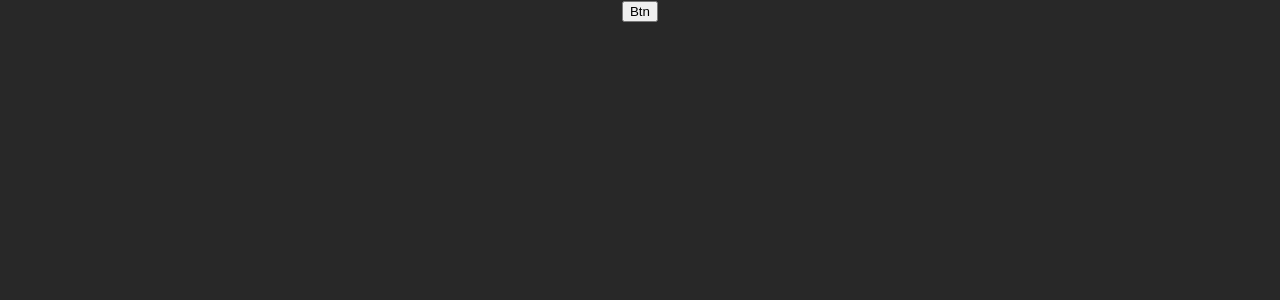
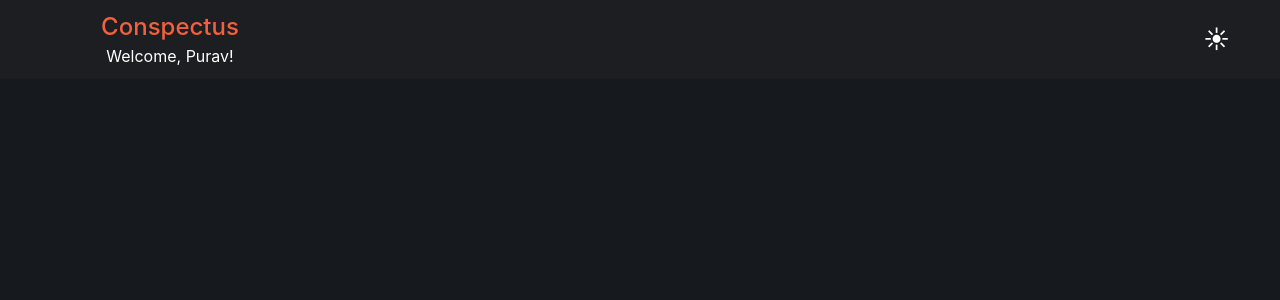
Before and after one commit to puravparab/Conspectus, a Next.js app in the folder client/: page / in a window 1280 px wide. Shown: the top 300 px of the page. Built offline with nearby package versions, Linux system fonts and the light colour scheme.

Commit message:
added header with dark/light mode toggle

```diff
--- /dev/null
+++ b/client/components/Header.js
@@ -0,0 +1,57 @@
+import { useState, useEffect } from 'react'
+import { useRouter } from 'next/router'
+
+import styles from '../styles/header.module.css'
+
+const Header = () => {
+	const router = useRouter()
+	const [currentTheme, setCurrentTheme] = useState('')
+
+	const DARK = '🌙'
+	const LIGHT = '☀'
+
+	useEffect(() => {
+		const theme = getTheme()
+		setCurrentTheme(theme)
+	}, [])
+
+	const toggleTheme = () => {
+		const theme = localStorage.getItem('theme')
+		if (theme == 'dark'){
+			localStorage.setItem('theme', 'light')
+			setCurrentTheme('light')
+		}
+		else{
+			localStorage.setItem('theme', 'dark')
+			setCurrentTheme('dark')
+		}
+		router.reload()
+	}
+
+	const getTheme = () => {
+		const theme = localStorage.getItem('theme')
+		console.log(theme)
+		if (theme == 'dark'){return 'dark'}
+		else{ return 'light'}
+	}
+
+	return (
+		<div className={styles.headerContainer}>
+			<div className={styles.headerMain}>
+				<div className={styles.headerTitle}>
+					<h1>Conspectus</h1>
+					<p>Welcome, Purav!</p>
+				</div>
+
+				<div className={styles.headerRight}>
+					<p onClick={toggleTheme}>
+						{currentTheme === 'dark' && DARK}
+						{currentTheme === 'light' && LIGHT}
+					</p>
+				</div>
+			</div>
+		</div>
+	)
+}
+
+export default Header
--- a/client/components/Layout.js
+++ b/client/components/Layout.js
@@ -1,4 +1,6 @@
 import { useState, useEffect } from 'react'
+
+import Header from './Header.js'
 import styles from '../styles/layout.module.css'
 
 const Layout = ({ children }) => {
@@ -18,6 +20,7 @@ const Layout = ({ children }) => {
 	return (
 		<>
 			<div className={IsLightMode? styles.pageLayoutLight : styles.pageLayoutDark}>
+				<Header />
 				{ children }
 			</div>
 		</>
--- a/client/pages/index.js
+++ b/client/pages/index.js
@@ -1,19 +1,6 @@
-import { useRouter } from 'next/router'
 import Head from 'next/head'
 
 const Home = () => {
-	const router = useRouter()
-
-	const toggleLightMode = () => {
-		const theme = localStorage.getItem('theme')
-		if (theme == 'dark'){
-			localStorage.setItem('theme', 'light')
-		} else{
-			localStorage.setItem('theme', 'dark')
-		}
-		router.reload()
-	}
-
 	return (
 		<>
 			<Head>
@@ -32,10 +19,6 @@ const Home = () => {
 				<meta name="twitter:site" content="" />
 				<meta name="twitter:description" content="Personal Dashboard" />
 			</Head>
-
-			<div>
-				<button onClick={toggleLightMode}>Btn</button>
-			</div>
 		</>
 	)
 }
--- a/client/styles/globals.css
+++ b/client/styles/globals.css
@@ -29,11 +29,15 @@ h1,h2,h3,h4,h5,h6{
 }
 
 :root {
-  --dark-bg-color:  rgb(40, 40, 40);
+	--dark-bg-color:  rgb(22, 25, 30);
+  --dark-platform-color: rgb(28, 30, 34);
+  --dark-primary-heading: rgb(244, 96, 62);
+  --dark-primary-text: rgb(255, 255, 255);
+  --dark-secondary-text: rgb(165, 165, 165);
+
   --light-bg-color:  rgb(255, 255, 255);
 }
 
 #__next {
 	height: 100%;
-	background: var(--primary-bg-color);
 }
--- /dev/null
+++ b/client/styles/header.module.css
@@ -0,0 +1,50 @@
+.headerContainer{
+	display: flex;
+	flex-direction: row;
+	justify-content: center;
+	align-items: center;
+	background: var(--dark-platform-color);
+	width: 100%;
+	border-bottom: 1px solid var(--dark-platform-color);
+}
+.headerMain{
+	display: flex;
+	flex-direction: row;
+	justify-content: space-between;
+	align-items: center;
+	max-width: 2500px;
+	width: 100%;
+	padding: 0px 50px 0px 20px;
+}
+
+.headerTitle{
+	display: flex;
+	flex-direction: column;
+	justify-content: center;
+	align-items: center;
+	gap: 5px 0px;
+	max-width: 300px;
+	width: 100%;
+	padding: 12px 0px;
+}
+.headerTitle h1{
+	font-size: 24px;
+	font-weight: 500;
+	color: var(--dark-primary-heading);
+}
+.headerTitle p{
+	font-size: 16px;
+	font-weight: 400;
+	color: var(--dark-primary-text);
+}
+
+.headerRight{
+	display: flex;
+	flex-direction: column;
+	justify-content: center;
+	align-items: center;
+	cursor: pointer;
+}
+.headerRight p{
+	font-size: 25px;
+}
--- a/client/styles/layout.module.css
+++ b/client/styles/layout.module.css
@@ -5,6 +5,7 @@
 	align-items: center;
 	width: 100%;
 	min-height: 100%;
+	margin: 0px auto;
 }
 
 .pageLayoutDark{
@@ -16,6 +17,6 @@
 
 @media (max-width: 900px){
 	.pageLayoutDark, .pageLayoutLight{
-		width: 95%;
+		width: 100%;
 	}
 }
```
Also changed, not shown: client/styles/toggleTheme.js (added, +19 -0 lines).
